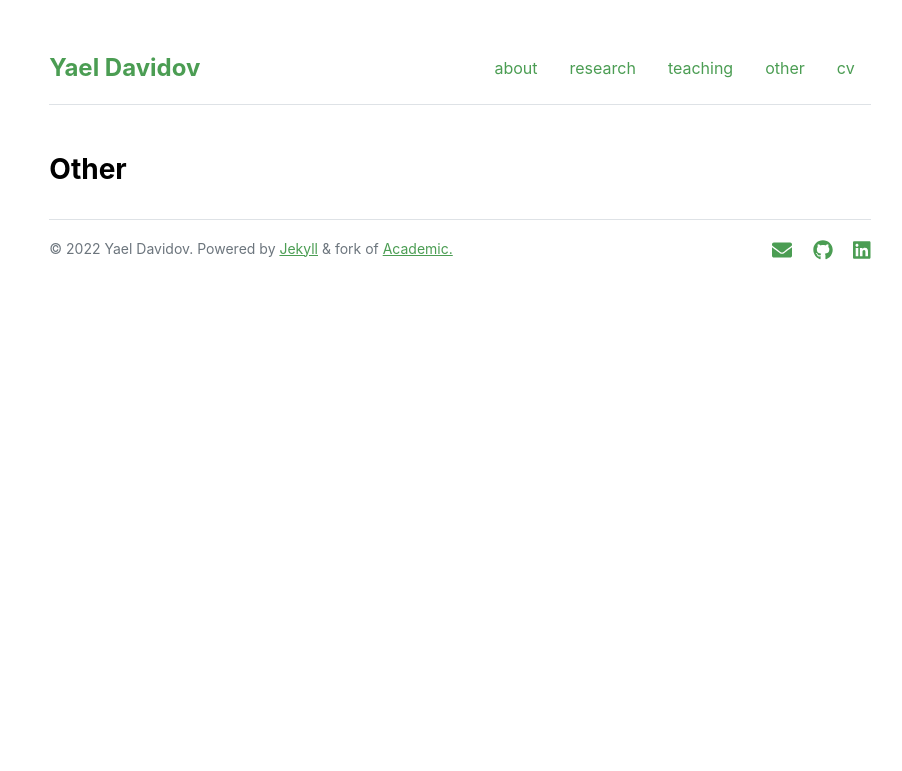
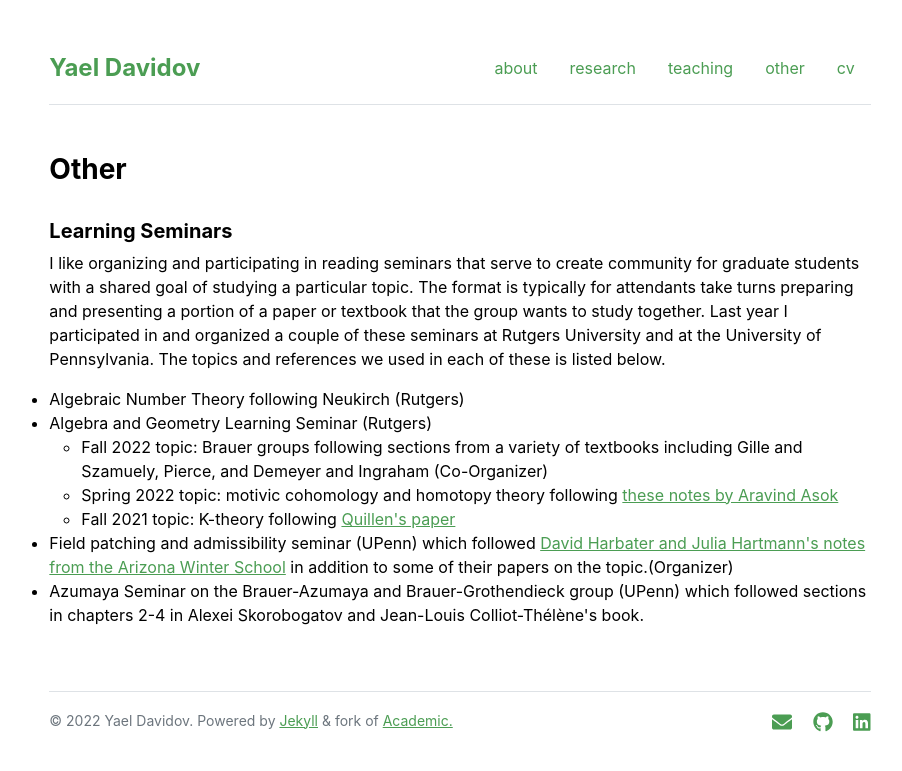
Before and after one commit to yaeldavidov/yaeldavidov.github.io, a Jekyll site: the page built from other.md, in a window 1280 px wide. Shown: the top 771 px of the page, without its empty margins (180-1082 px from the left). Built offline with Jekyll 4.4.1, drawn with Linux system fonts in a browser that asks for light colours.

Commit message:
added learning seminar info

```diff
--- a/_layouts/other.html
+++ b/_layouts/other.html
@@ -2,3 +2,19 @@
 layout: default
 ---
 <h3 class="fw-bold pb-3 mb-3">Other</h3>
+
+<div class="row mb-5">
+    <h5 class="fw-bold">Learning Seminars</h5>
+	<p> I like organizing and participating in reading seminars that serve to create community for graduate students with a shared goal of studying a particular topic. The format is typically for attendants take turns preparing and presenting a portion of a paper or textbook that the group wants to study together. Last year I participated in and organized a couple of these seminars at Rutgers University and at the University of Pennsylvania. The topics and references we used in each of these is listed below.</p>
+		<ul>
+			<li>Algebraic Number Theory following Neukirch (Rutgers)</li>
+			<li>Algebra and Geometry Learning Seminar (Rutgers)</li>
+			<ul>
+				<li> Fall 2022 topic: Brauer groups following sections from a variety of textbooks including Gille and Szamuely, Pierce, and Demeyer and Ingraham (Co-Organizer)</li>
+				<li> Spring 2022 topic: motivic cohomology and homotopy theory following <a href="https://dornsife.usc.edu/assets/sites/1176/docs/PDF/MATH599.S16.pdf">these notes by Aravind Asok</a>
+				<li> Fall 2021 topic: K-theory following <a href="https://sma.epfl.ch/~hessbell/topo_alg/Quillen.pdf">Quillen's paper</a>
+			</ul>
+			<li>Field patching and admissibility seminar (UPenn) which followed <a href="https://swc-math.github.io/aws/2012/2012HarbaterHartmannNotes.pdf"> David Harbater and Julia Hartmann's notes from the Arizona Winter School</a> in addition to some of their papers on the topic.(Organizer)</li>
+			<li>Azumaya Seminar on the Brauer-Azumaya and Brauer-Grothendieck group (UPenn) which followed sections in chapters 2-4 in Alexei Skorobogatov and Jean-Louis Colliot-Thélène's book.
+		</ul>
+</div>
```
